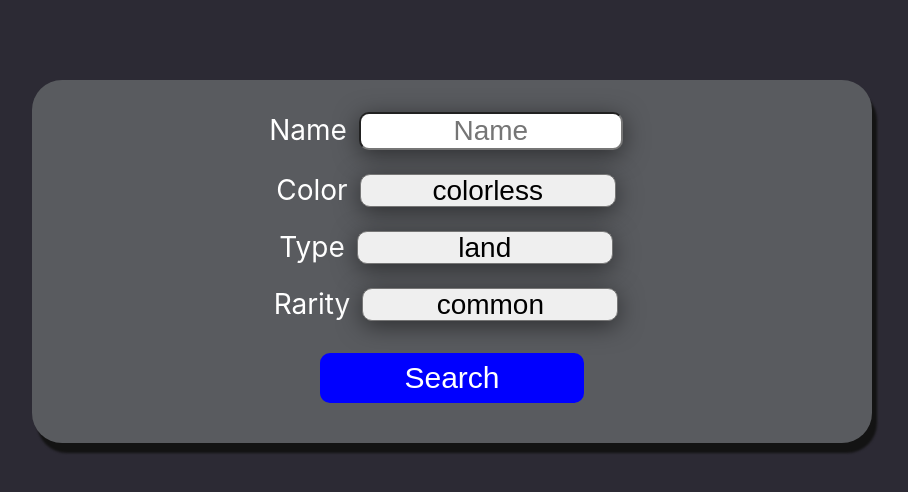
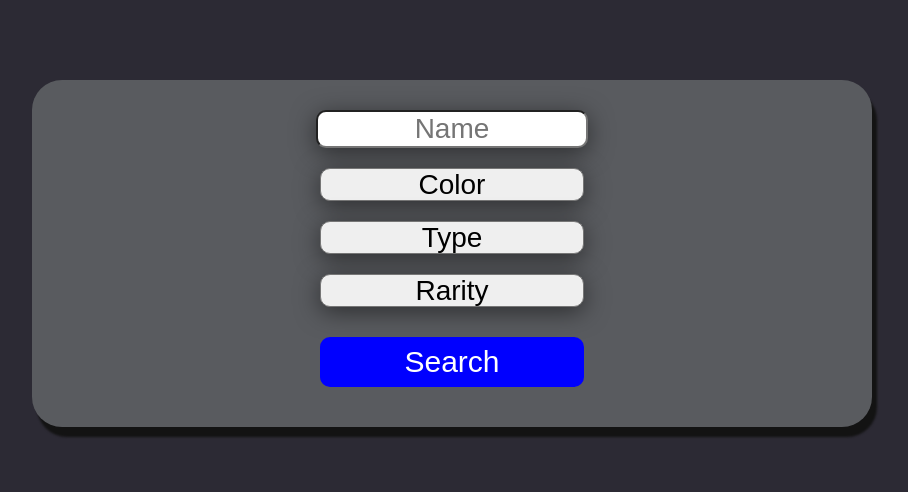
Before and after one commit to JaScMa/mtg, a React (Create React App) app: page / in a window 1280 px wide. Shown: the top 492 px of the page, without its empty margins (188-1096 px from the left). Built offline with nearby package versions, Linux system fonts and the light colour scheme.

Commit message:
input default

```diff
--- a/src/Search.js
+++ b/src/Search.js
@@ -53,46 +53,43 @@ const Search = () => {
                 fetchCards(name, color, type, rarity)
             }}
             >
-                <label htmlFor="cardName">
-                    Name
+
+
                     <input
                     id="cardName"
                     placeholder="Name"
                     onChange={(change)=> setName(change.target.value)}
                     />
-                </label>
-                <label htmlFor="color">
-                    Color
+
                     <select
                         id="color"
                         onChange={(change)=> setColor(change.target.value)}
                     >
+                        <option value="">Color</option>
                             {colors.map((color) => (
                                 <option value={color} key={color}>
                                     {color}
                                 </option>
                             ))}
                     </select>
-                </label>
-                <label htmlFor="type">
-                    Type
+
                     <select
                         id="type"
                         onChange={(change)=> setType(change.target.value)}
                     >
+                        <option value={""}>Type</option>
                         {types.map((type) => (
                             <option value={type} key={type}>
                                 {type}
                             </option>
                         ))}
                     </select>
-                </label>
-                <label htmlFor="rarity">
-                    Rarity
+
                     <select
                         id="rarity"
                         onChange={(change)=> setRarity(change.target.value)}
                     >
+                        <option value={""}>Rarity</option>
                         {rarities.map((rarity) => (
                             <option value={rarity} key={rarity}>
                                 {rarity}
@@ -100,7 +97,6 @@ const Search = () => {
                         ))}
 
                     </select>
-                </label>
                 <button>
                     Search
                 </button>
--- a/src/style/search.css
+++ b/src/style/search.css
@@ -4,7 +4,7 @@
     appearance: none;
 }
 label, input, select {
-    margin: 6px 12px;
+    margin: 10px auto;
     font-size: 28px;
     text-align: center;
 }
@@ -13,9 +13,7 @@ input, select {
     border-radius: 10px;
     box-shadow: 0 5px 25px rgba(0, 0, 0, 0.5);
 }
-label {
-    flex-direction: row;
-}
+
 .center {
     display: flex;
     align-items: center;
@@ -24,7 +22,6 @@ label {
 }
 .search-box {
     display: flex;
-    justify-content: center;
     flex-direction: column;
     margin: 80px auto 0;
     width: 80%;
@@ -34,6 +31,7 @@ label {
     border-radius: 30px;
     filter: drop-shadow(5px 10px 1px rgb(19, 19, 19));
     border: none;
+    text-align: center;
 }
 @media only screen and (max-width: 768px) {
     .search-box{
```
